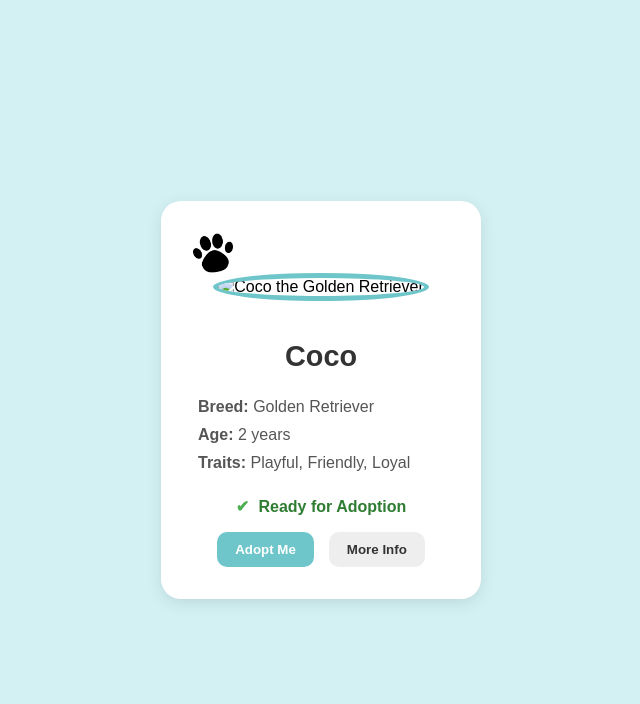
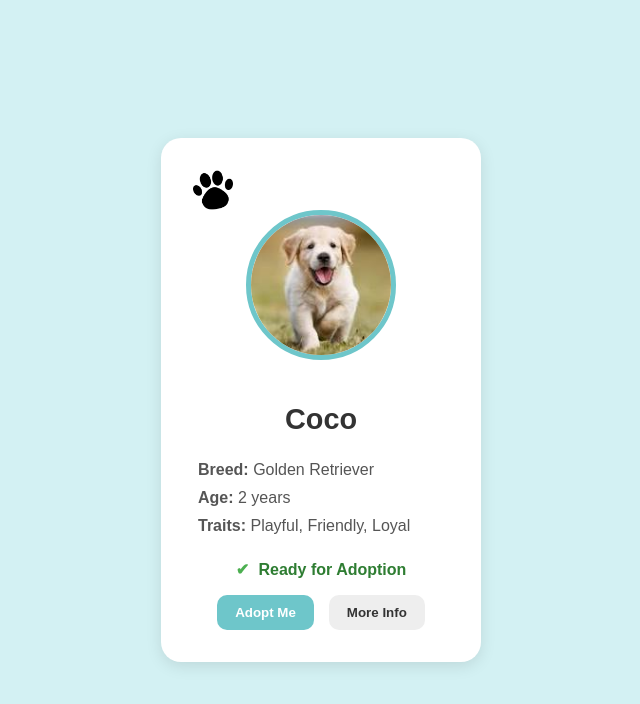
Before and after one commit to sandhuma27/Virtualpet-adoption-card, a plain HTML site: page index.html in a window 1280 px wide. Shown: the whole page, without its empty margins (319-959 px from the left). Drawn offline with Linux system fonts and the light colour scheme.

Commit message:
image updated

```diff
--- a/index.html
+++ b/index.html
@@ -12,7 +12,7 @@
     <div class="card">
         <img src="./assets/img3.png" class=foot alt="">
         <div class="pet-image">
-            <img src=".assets/img2.jpeg" alt="Coco the Golden Retriever">
+            <img src="./assets/img2.jpeg" alt="Coco the Golden Retriever">
         </div>
         <h2 class="pet-name">Coco</h2>
         <ul class="pet-info">
```
